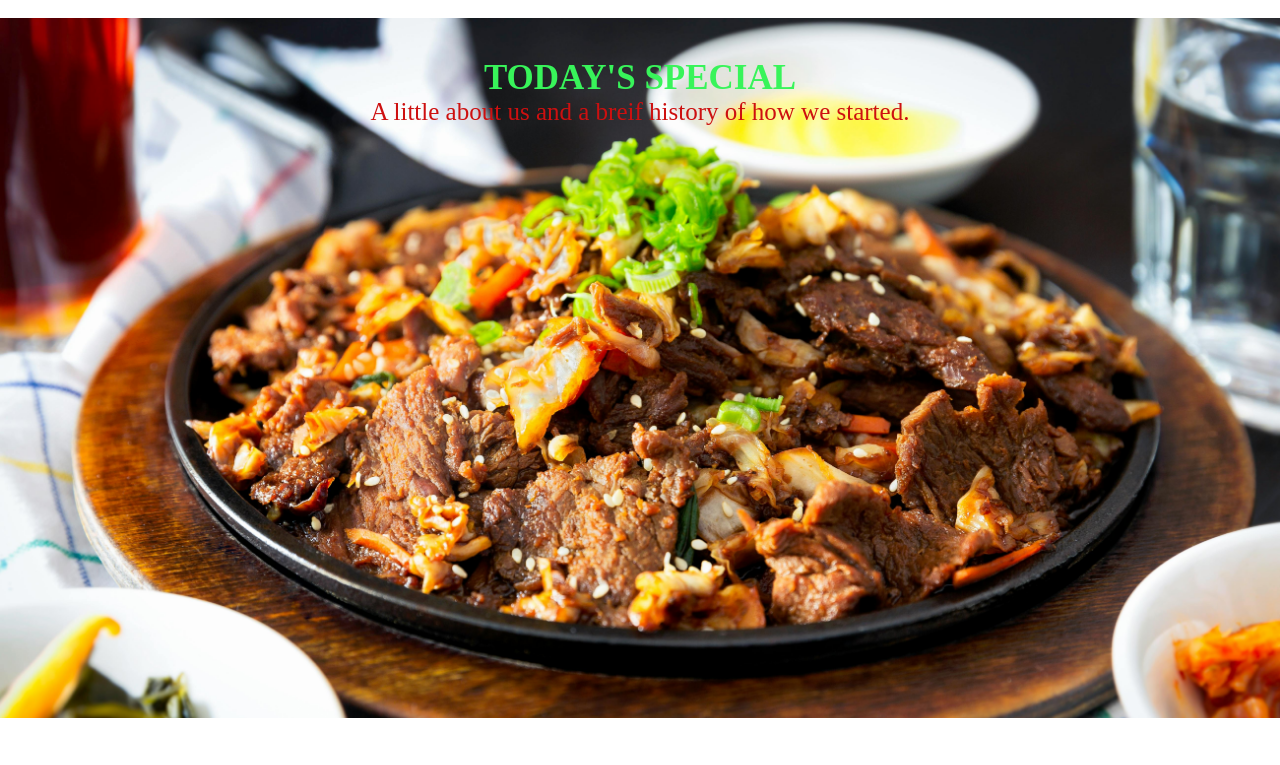
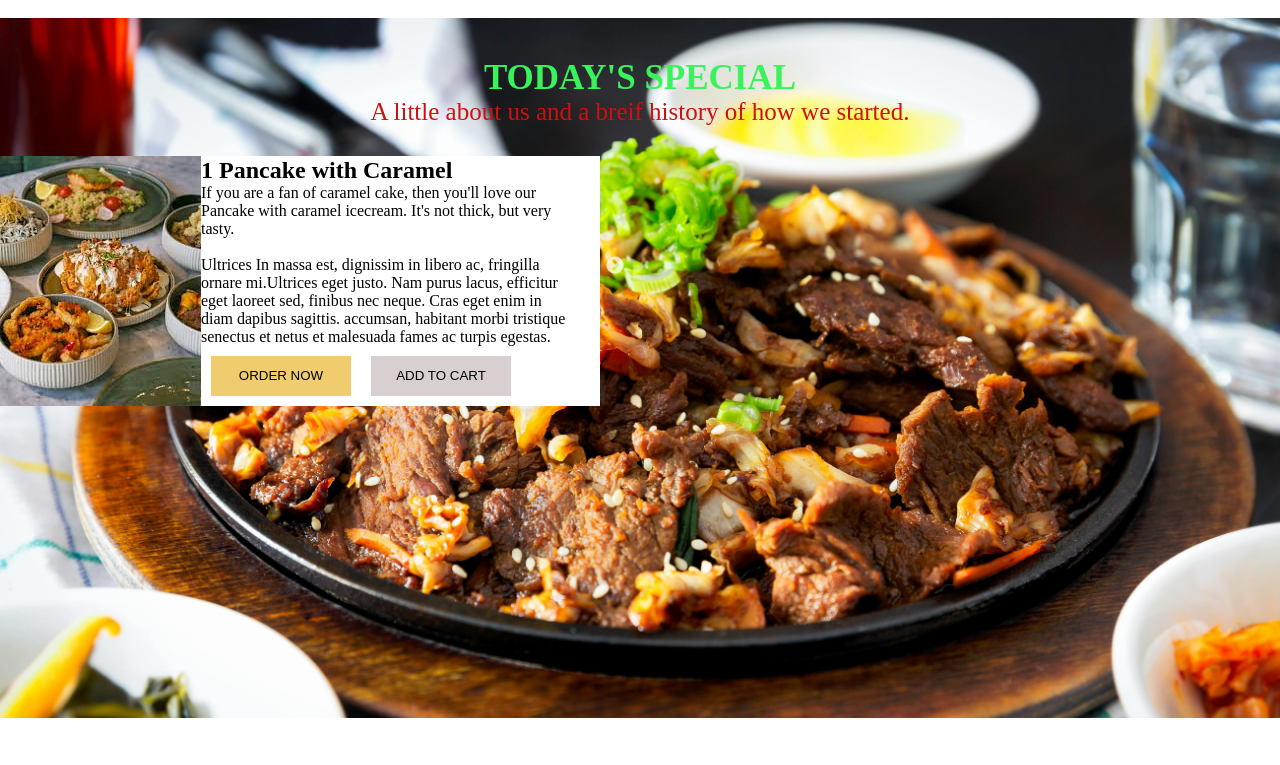
Before and after one commit to Jannatul-Ferdousi-Jannat/Restaurant-, a plain HTML site: page index.html in a window 1280 px wide. Shown: the part 1400-2165 px from the top of the page. Drawn offline with nearby package versions, Linux system fonts and the light colour scheme.

Commit message:
readme file

```diff
--- a/index.html
+++ b/index.html
@@ -86,6 +86,81 @@
                 <p class="slide_ptwo">A little about us and a breif history of how we started.</p>
             </div>
 
+            <div class=" slick_slide_section">
+            <div class="slick_slide">
+                <div> <img src="./Library/images/images (1).jpg" alt="#"></div>
+                <div>
+
+                    <h1>1 Pancake with Caramel</h1>
+                    <p> If you are a fan of caramel cake, then you'll love our
+                         <br> Pancake with caramel icecream. It's not thick, but very
+                         <br> tasty.</p>
+                         <br>
+                         <p>
+                            Ultrices In massa est, dignissim in libero ac, fringilla
+                            <br> ornare mi.Ultrices eget justo. Nam purus lacus, efficitur
+                            <br>eget laoreet sed, finibus nec neque. Cras eget enim in
+                            <br> diam dapibus sagittis. accumsan, habitant morbi tristique
+                            <br>senectus et netus et malesuada fames ac turpis egestas.
+
+                         </p>
+
+                         <div class="two_buttons">
+                         <button class="first_button"> ORDER NOW</button> <BUtton class="second_button"> ADD TO CART</BUtton>
+                        </div>
+                </div>
+            </div>
+
+            <div class="slick_slide">
+
+                <div> <img src="./Library/images/images (1).jpg" alt="#"></div>
+                <div>
+                    <h1>2 Pancake with Caramel</h1>
+                    <p> If you are a fan of caramel cake, then you'll love our
+                         <br> Pancake with caramel icecream. It's not thick, but very
+                         <br> tasty.</p>
+                         <br>
+                         <p>
+                            Ultrices In massa est, dignissim in libero ac, fringilla
+                            <br> ornare mi.Ultrices eget justo. Nam purus lacus, efficitur
+                            <br>eget laoreet sed, finibus nec neque. Cras eget enim in
+                            <br> diam dapibus sagittis. accumsan, habitant morbi tristique
+                            <br>senectus et netus et malesuada fames ac turpis egestas.
+
+                         </p>
+                         <div class="two_buttons">
+                         <button class="first_button"> ORDER NOW</button> <BUtton class="second_button"> ADD TO CART</BUtton>
+                        </div>
+                </div>
+            </div>
+
+            <div class="slick_slide">
+
+                    <div> <img src="./Library/images/images (1).jpg" alt="#"></div>
+                    <div>
+                        <h1>3 Pancake with Caramel</h1>
+                        <p> If you are a fan of caramel cake, then you'll love our
+                             <br> Pancake with caramel icecream. It's not thick, but very
+                             <br> tasty.</p>
+                             <br>
+                             <p>
+                                Ultrices In massa est, dignissim in libero ac, fringilla
+                                <br> ornare mi.Ultrices eget justo. Nam purus lacus, efficitur
+                                <br>eget laoreet sed, finibus nec neque. Cras eget enim in
+                                <br> diam dapibus sagittis. accumsan, habitant morbi tristique
+                                <br>senectus et netus et malesuada fames ac turpis egestas.
+
+                             </p>
+                             <div class="two_buttons">
+                             <button class="first_button"> ORDER NOW</button> <BUtton class="second_button"> ADD TO CART</BUtton>
+                            </div>
+                    </div>
+
+
+            </div>
+
+
+        </div>
 
 
         </section>
@@ -215,28 +290,6 @@
 
            </section>
 
-           <section class="slick_slide">
-
-                <div> <img src="./Library/images/images (1).jpg" alt="#"></div>
-                <div>
-                    <h1>1 Pancake with Caramel</h1>
-                    <p> If you are a fan of caramel cake, then you'll love our
-                         <br> Pancake with caramel icecream. It's not thick, but very
-                         <br> tasty.</p>
-                         <br>
-                         <p>
-                            Ultrices In massa est, dignissim in libero ac, fringilla
-                            <br> ornare mi.Ultrices eget justo. Nam purus lacus, efficitur
-                            <br>eget laoreet sed, finibus nec neque. Cras eget enim in
-                            <br> diam dapibus sagittis. accumsan, habitant morbi tristique
-                            <br>senectus et netus et malesuada fames ac turpis egestas.
-
-                         </p>
-                         <div class="two_buttons">
-                         <button> ORDER NOW</button> <BUtton> ADD TO CART</BUtton>
-                        </div>
-                </div>
-           </section>
 
 
 
@@ -249,7 +302,7 @@
 <script type="text/javascript" >
 
 $(document).ready(function(){
-  $('.your-class').slick({
+  $('.slick_slide_section').slick({
     // setting-name: setting-value
   });
 });
--- a/style.css
+++ b/style.css
@@ -346,5 +346,40 @@ nav{
     display: flex;
 }
 .slick_slide{
+    display: flex !important;
+    background-color: white;
+    width: 600px;
+    height: 250px;
+    margin-top: 30px;
+    align-items: center;
+
+}
+/* .slick_slide{
+    align-items: center;
+    justify-content: center;
+    flex-direction: column;
     display: flex;
-}
+
+
+} */
+ .two_buttons{
+    display: flex;
+    width:300px;
+    height: 40px;
+    padding: 10px;
+ }
+ .second_button{
+    margin-left: 20px;
+    background-color:rgb(216, 208, 208);
+    width: 150px;
+    border: none;
+ }
+ .first_button{
+    width: 150px;
+    border:none ;
+    background-color: rgb(240, 204, 111);
+ }
+
+ .slick_slide_section{
+    width: 600px;
+ }
```
Also changed, not shown: 1 other file.
